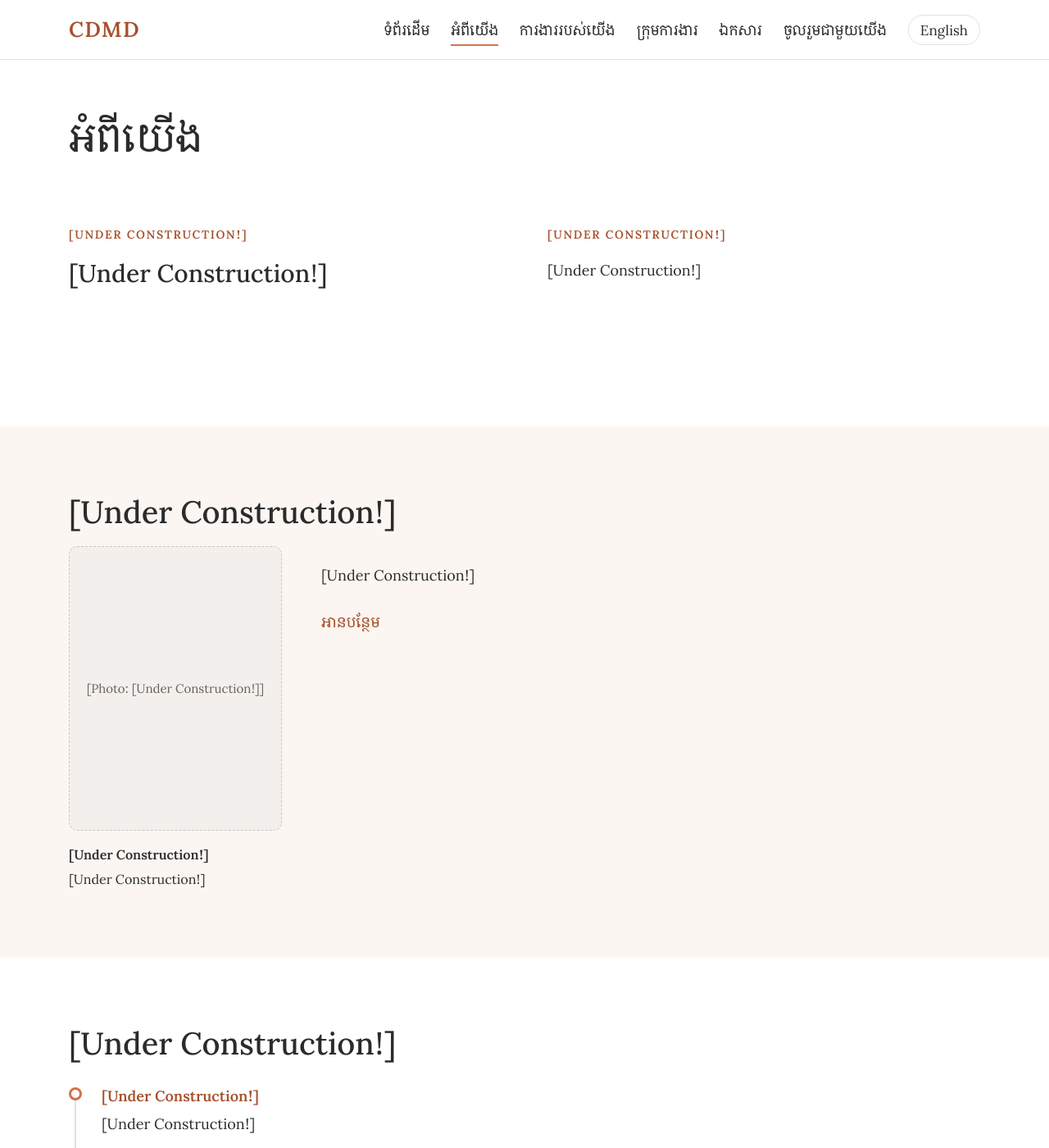
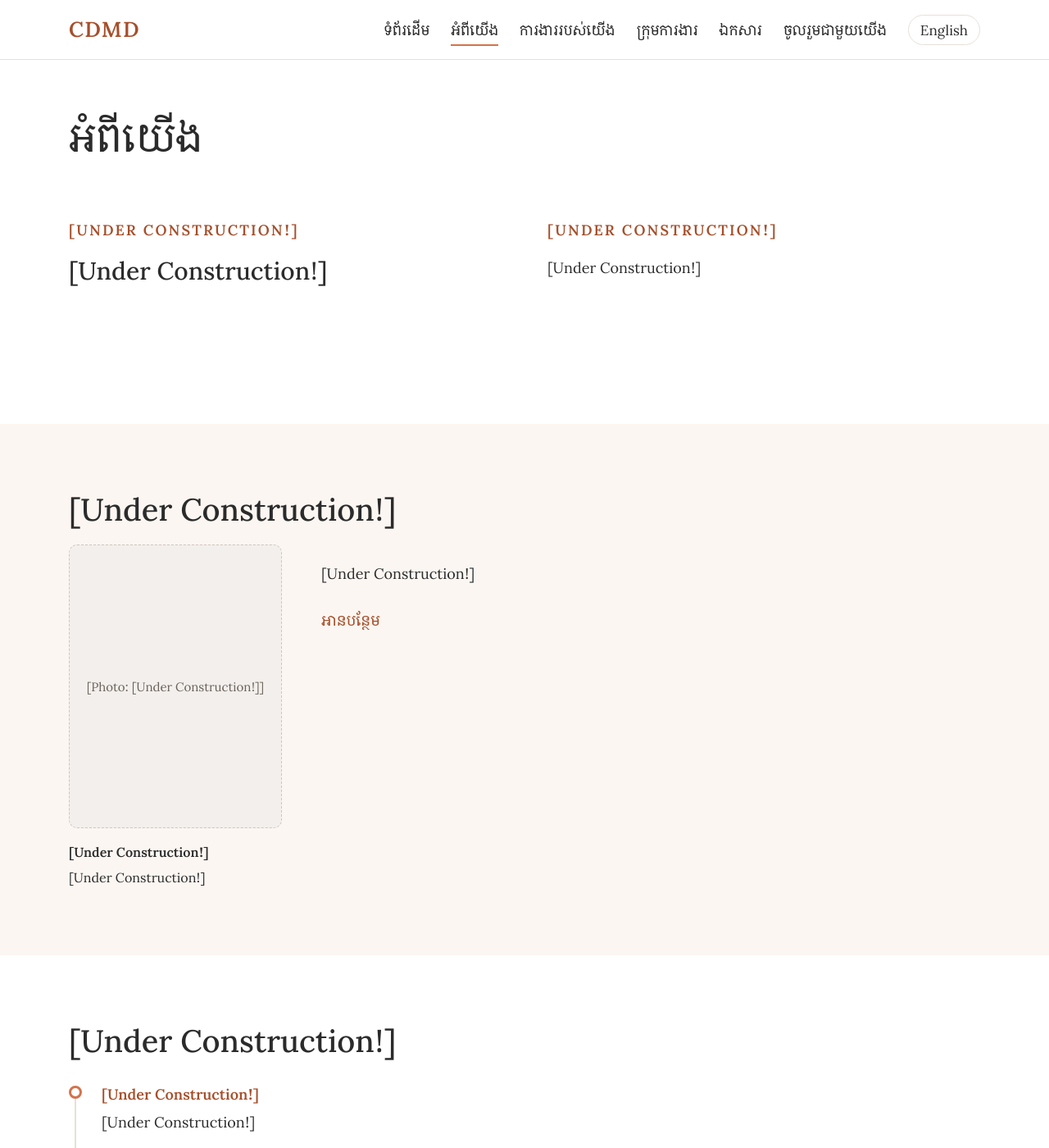
Before and after one commit to cdmd-cambodia/cdmd-cambodia.github.io, a Jekyll site: the page built from km/about.html, in a window 1280 px wide and 1400 px high. Shown: the whole window at 82% size. Built offline with Jekyll 4.4.1, drawn with Linux system fonts in a browser that asks for light colours.

Commit message:
Reduce padding-top for page head section

```diff
--- a/assets/css/style.css
+++ b/assets/css/style.css
@@ -192,4 +192,5 @@ h3 { font-size: 20px; font-weight: 600; }
   .apply { margin-left: 0; }
 }
 
-.page-head + .section { padding-top: 40px; }
+.page-head + .section { padding-top: 30px; }
+.vm .eyebrow { font-size: 18px; }
```
